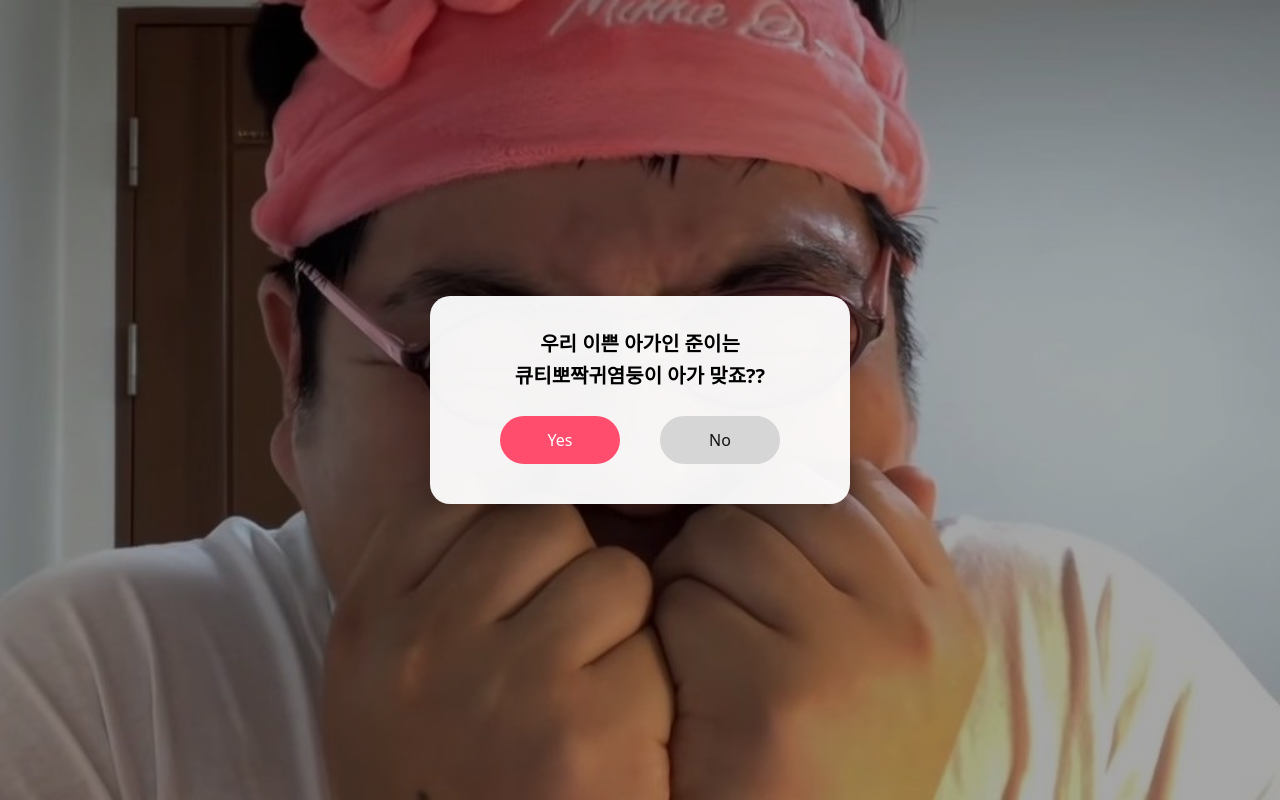
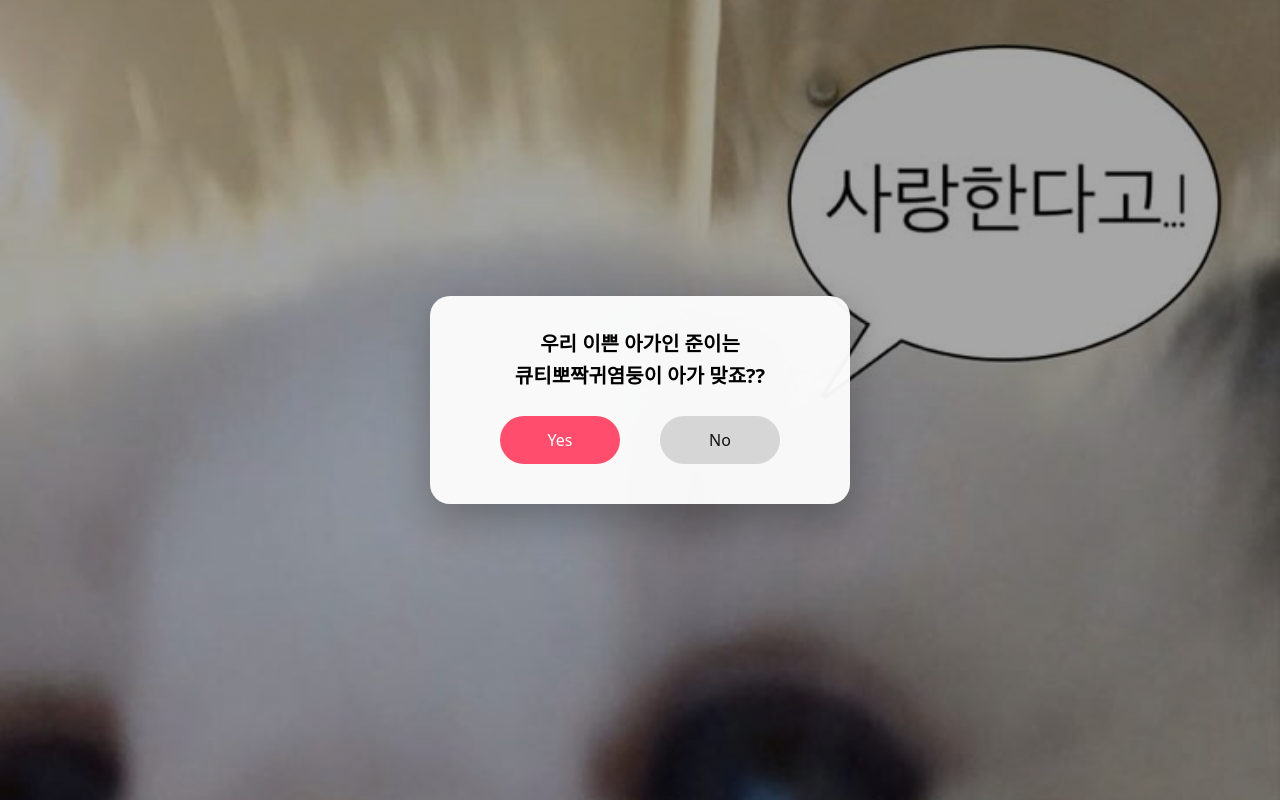
Before and after one commit to hanspring520/...., a plain HTML site: page index.html in a window 1280 px wide. Drawn offline with Linux system fonts and the light colour scheme.

Commit message:
Change background image from '01.jpg' to '111.jpg'

```diff
--- a/index.html
+++ b/index.html
@@ -21,7 +21,7 @@ body{
 
   background-image:
     linear-gradient(rgba(0,0,0,0.35), rgba(0,0,0,0.35)),
-    url("01.jpg");
+    url("111.jpg");
   background-size:cover;
   background-position:center;
   background-repeat:no-repeat;
```
